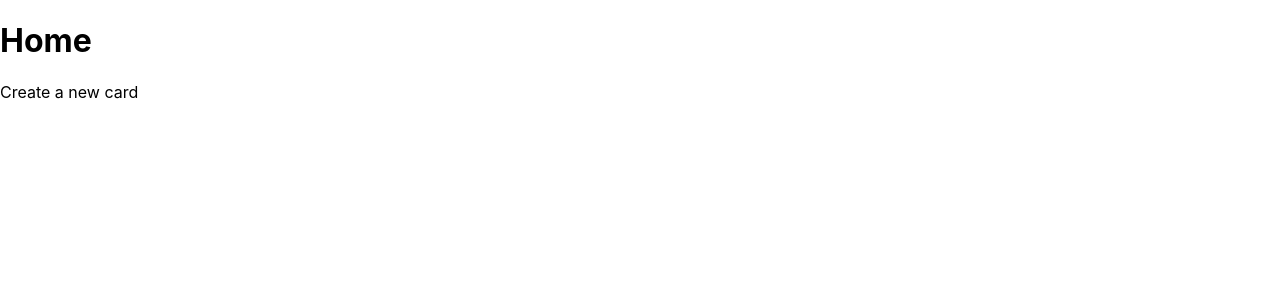
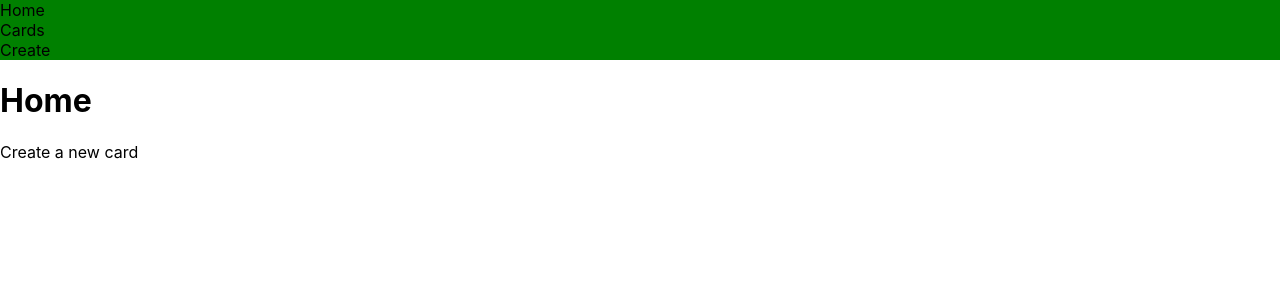
Before and after one commit to mikailsayan/lean-coffee-app, a Next.js app: page / in a window 1280 px wide. Shown: the top 300 px of the page. Built offline with nearby package versions, Linux system fonts and the light colour scheme.

Commit message:
Add basic page structure

```diff
--- a/package.json
+++ b/package.json
@@ -11,7 +11,8 @@
   "dependencies": {
     "next": "12.1.5",
     "react": "18.0.0",
-    "react-dom": "18.0.0"
+    "react-dom": "18.0.0",
+    "styled-components": "^5.3.5"
   },
   "devDependencies": {
     "eslint": "8.14.0",
--- a/pages/_app.js
+++ b/pages/_app.js
@@ -1,7 +1,12 @@
 import '../styles/globals.css'
+import Layout from "../src/components/Layout";
 
 function MyApp({ Component, pageProps }) {
-  return <Component {...pageProps} />
+  return (
+    <Layout>
+      <Component {...pageProps} />
+    </Layout>
+  )
 }
 
 export default MyApp
--- a/pages/index.js
+++ b/pages/index.js
@@ -2,9 +2,9 @@ import Link from "next/link";
 
 export default function Home() {
   return (
-    <div>
+    <>
       <h1>Home</h1>
       <Link href="/create">Create a new card</Link>
-    </div>
+    </>
   )
 }
--- /dev/null
+++ b/src/components/Header.js
@@ -0,0 +1,20 @@
+import Link from "next/link";
+import styled from "styled-components";
+
+export default function Header() {
+
+    return (
+        <HeaderStyle>
+            <Link href="/">Home</Link>
+            <br />
+            <Link href="/cards">Cards</Link>
+            <br />
+            <Link href="/create">Create</Link>
+            <br />
+        </HeaderStyle>
+    );
+}
+
+const HeaderStyle = styled.header`
+    background-color: green;
+`
--- /dev/null
+++ b/src/components/Layout.js
@@ -0,0 +1,11 @@
+import Header from "./Header";
+
+export default function Layout({children}) {
+
+    return (
+        <>
+            <Header />
+            {children}
+        </>
+    )
+}
```
Also changed, not shown: 1 other file (tests, documents, lock files or other folders).
